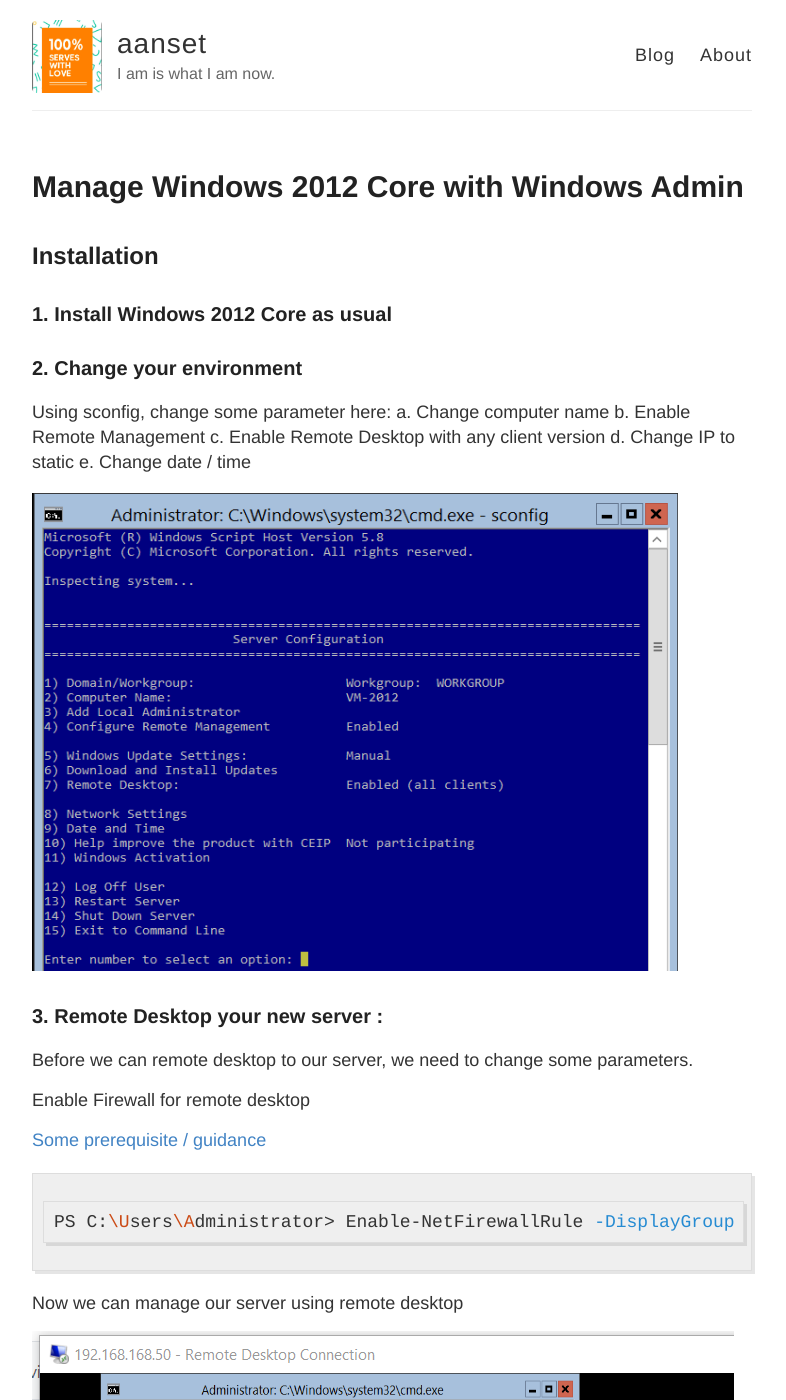
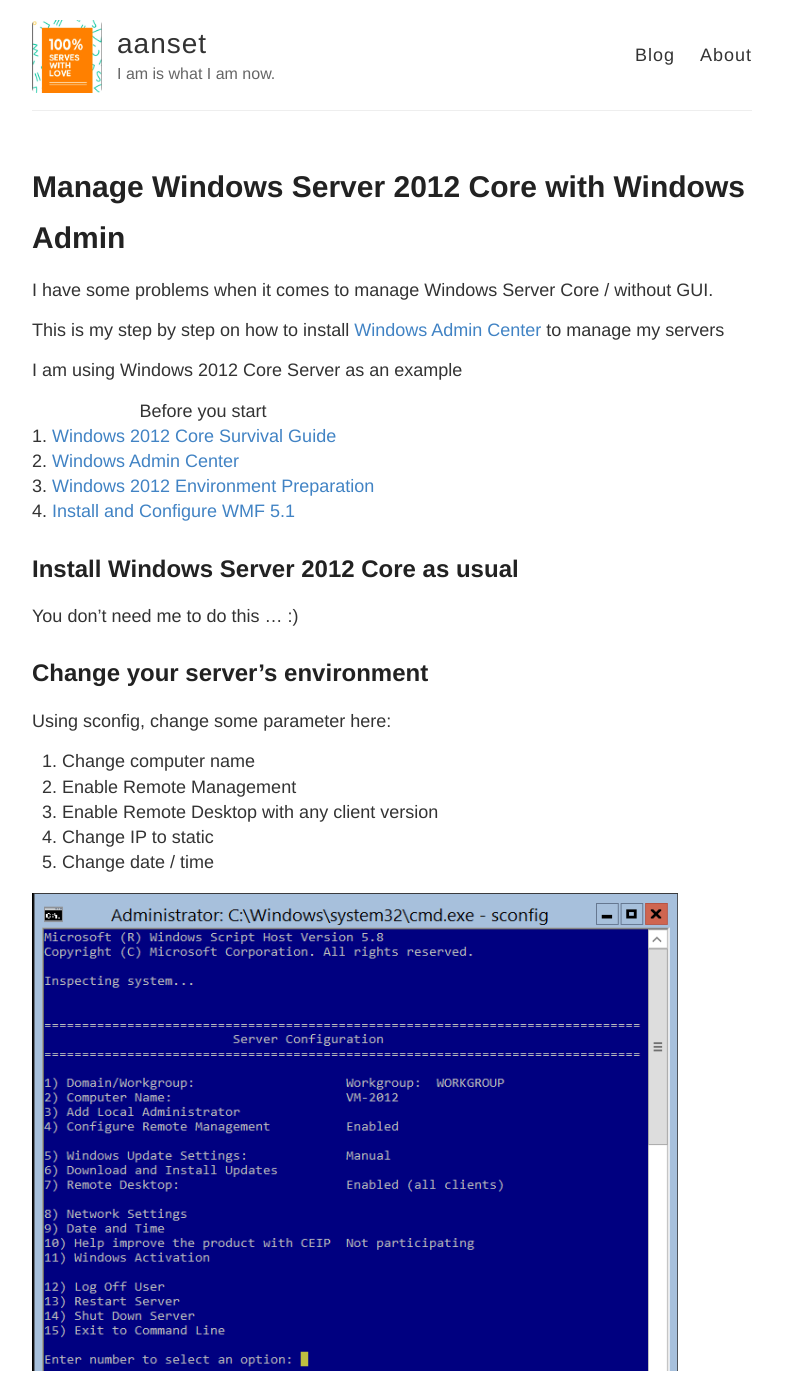
Before and after one commit to rakemiel/windows2000, a Jekyll site: the page built from _posts/2021-1-4-Manage-Windows-2012-Core.md, in a window 1280 px wide and 1400 px high. Shown: the whole window, without its empty margins (248-1034 px from the left). Built offline with Jekyll 4.4.1, drawn with Linux system fonts in a browser that asks for light colours; some of the changed text lies outside the part shown.

Commit message:
Update 2021-1-4-Manage-Windows-2012-Core.md

````diff
--- a/_posts/2021-1-4-Manage-Windows-2012-Core.md
+++ b/_posts/2021-1-4-Manage-Windows-2012-Core.md
@@ -1,30 +1,40 @@
 ---
 layout: post
-title : Manage Windows 2012 Core with Windows Admin
+title : Manage Windows Server 2012 Core with Windows Admin
 ---
 
-## Installation
+I have some problems when it comes to manage Windows Server Core / without GUI.
 
-### 1. Install Windows 2012 Core as usual
+This is my step by step on how to install [Windows Admin Center](https://www.microsoft.com/en-us/windows-server/windows-admin-center) to manage my servers
 
-### 2. Change your environment
+I am using Windows 2012 Core Server as an example
+
+| Before you start |
+|---|
+| 1. [Windows 2012 Core Survival Guide](https://docs.microsoft.com/en-us/archive/blogs/bruce_adamczak/windows-2012-core-survival-guide-remote-desktop) |
+| 2. [Windows Admin Center](https://www.microsoft.com/en-us/evalcenter/evaluate-windows-admin-center) |
+| 3. [Windows 2012 Environment Preparation](https://docs.microsoft.com/en-us/windows-server/manage/windows-admin-center/deploy/prepare-environment#prepare-windows-server-2012-and-2012-r2) |
+| 4. [Install and Configure WMF 5.1](https://docs.microsoft.com/en-us/powershell/scripting/windows-powershell/wmf/setup/install-configure?view=powershell-7.1) |
+
+
+## Install Windows Server 2012 Core as usual
+
+You don't need me to do this ... :)
+
+## Change your server's environment
 
 Using sconfig, change some parameter here:
-a. Change computer name
-b. Enable Remote Management
-c. Enable Remote Desktop with any client version
-d. Change IP to static
-e. Change date / time
+1. Change computer name
+2. Enable Remote Management
+3. Enable Remote Desktop with any client version
+4. Change IP to static
+5. Change date / time
 
 ![sconfig](../images/sconfig.png)
 
-### 3. Remote Desktop your new server :
+## Remote Desktop your new server :
 
-Before we can remote desktop to our server, we need to change some parameters.
-
-Enable Firewall for remote desktop
-
-[Some prerequisite / guidance](https://docs.microsoft.com/en-us/archive/blogs/bruce_adamczak/windows-2012-core-survival-guide-remote-desktop)
+Before we can remote desktop to our server, we need to Enable Firewall for remote desktop:
 
 ```sh
 PS C:\Users\Administrator> Enable-NetFirewallRule -DisplayGroup "Remote Desktop"
@@ -35,10 +45,12 @@
 ![Remote Desktop](../images/remotedesktop.png)
 
 <Aside>
+
 Firewall is something we don't talk here. My environment is local LAN with no access to the internet
+
 </Aside>
 
-### 4. Install Windows Admin on your Windows 10 Laptop
+## Install Windows Admin Center to your Windows 10 Laptop:
 - **Download it here**:
 
 (https://www.microsoft.com/en-us/evalcenter/evaluate-windows-admin-center)
@@ -49,37 +61,37 @@
 - **If you having problem with TrustedHosts** :
 	(https://docs.microsoft.com/en-us/windows-server/manage/windows-admin-center/support/troubleshooting#configure-trustedhosts)
 
-### 5. Add new server to your Windows Admin
-a. On our laptop, Add new server to our laptop "hosts" file
+## Add new server to your Windows Admin
 
-- 192.168.0.50 vm-server2012
-
-b. On the new server, change some parameter:
-
-- Preparation here :
-	(https://docs.microsoft.com/en-us/windows-server/manage/windows-admin-center/deploy/prepare-environment#prepare-windows-server-2012-and-2012-r2)
-- Enable WinRM with powershell :
-
-- Powershell command
+### On our laptop, Add server's `hostname` to our laptop "hosts" file
 
 ```
-Enable-PSRemoting -Force
+- 192.168.0.50 vm-server2012
 ```
 
-- Enable File and Printer Sharing with powershell :
+### On the server, change some parameter:
 
-- Powershell command
+- **Enable WinRM** :
 
-```
-Enable-NetFirewallRule -DisplayGroup "File and Printer Sharing"
+```sh
+PS C:\Users\Administrator> Enable-PSRemoting -Force
 ```
 
-- Install WMF version 5.1 or higher :
-	- Prepare here :
-		(https://docs.microsoft.com/en-us/powershell/scripting/windows-powershell/wmf/setup/install-configure?view=powershell-7.1)
+- **Enable File and Printer Sharing** :
+
+```sh
+PS C:\Users\Administrator> Enable-NetFirewallRule -DisplayGroup "File and Printer Sharing"
+```
+
+- **Install WMF version 5.1 or higher** :
 	- Download here :
 		(https://go.microsoft.com/fwlink/?linkid=839516)
 	- Copy your downloaded file to your server
 	- Install it via remote desktop
 
 c. Select your server, then choose "manage as" and fill it with your username / password
+![Manage as](../images/manageas.png)
+
+### Now, manage your server:
+![Windows Admin Center](../images/windowsadmin.png)
+![Windows Admin Center](../images/windowsadmin2.png)
````
